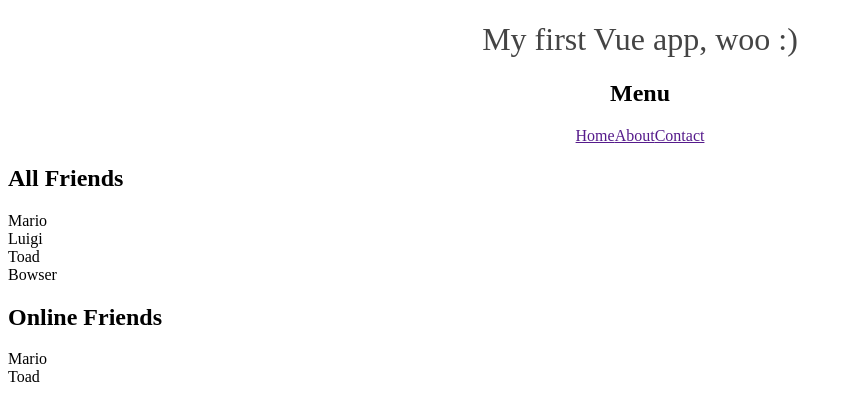
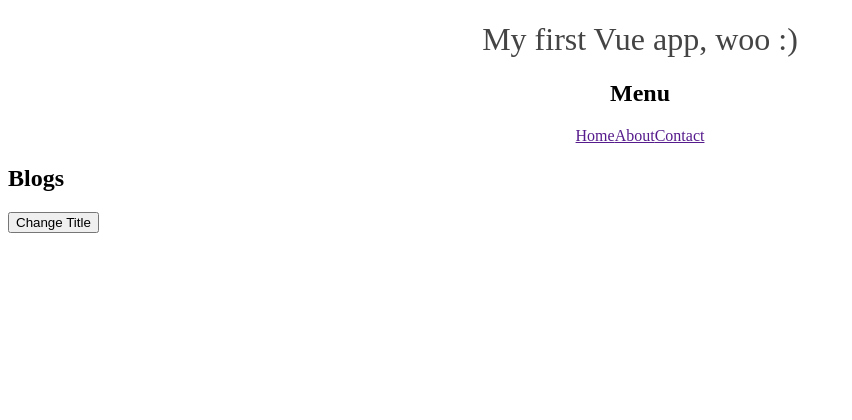
Before and after one commit to Djarid/netninja, a Vue app in the folder vue+firebase/vue_cli/: page / in a window 1280 px wide. Shown: the top 420 px of the page, without its empty margins (0-852 px from the left). Built offline with nearby package versions, Linux system fonts and the light colour scheme.

Commit message:
lesson 23

```diff
--- a/vue+firebase/vue_cli/src/App.vue
+++ b/vue+firebase/vue_cli/src/App.vue
@@ -2,42 +2,28 @@
   <div id="app">
     <h1>{{ title }}</h1>
     <Navbar />
-    <AllFriends  :friends="friends" @delete="deleteFriend" />
-    <OnlineFriends :friends="friends" />
+    <Blogs />
   </div>
 </template>
 
 <script>
 //import HelloWorld from './components/HelloWorld.vue'
 import Navbar from './components/Navbar.vue'
-import AllFriends from './components/AllFriends.vue'
-import OnlineFriends from './components/OnlineFriends.vue'
+import Blogs from './components/Blogs.vue'
 
 export default {
   name: 'App',
   components: {
     Navbar,
-    OnlineFriends,
-    AllFriends
+    Blogs
   },
   data() {
     return {
       title: 'My first Vue app, woo :)',
-      friends: [
-          { name: 'Mario', online: true },
-          { name: 'Luigi', online: false },
-          { name: 'Toad', online: true },
-          { name: 'Bowser', online: false },
-      ]
     }
   },
   methods: {
-    deleteFriend(payload) {
-      console.log(payload)
-      this.friends = this.friends.filter(friend => {
-        return friend.name !== payload.name
-      })
-    }
+
   }
 }
 </script>
--- a/vue+firebase/vue_cli/src/components/AllFriends.vue
+++ /dev/null
@@ -1,30 +0,0 @@
-<template>
-    <div id="all-friends">
-        <h2>All Friends</h2>
-        <div v-for="(friend, index) in friends" :key="index">
-            <span @click="unfriend(friend.name)">{{ friend.name }}</span>
-        </div>
-    </div>
-</template>
-
-<script>
-export default {
-    name: 'AllFriends',
-    props: [
-        'friends'
-    ],
-    data() {
-        return {
-        }
-    },
-    methods: {
-        unfriend(name) {
-            this.$emit('delete',{name})
-        }
-    }
-}
-</script>
-
-<style>
-
-</style>
--- /dev/null
+++ b/vue+firebase/vue_cli/src/components/Blogs.vue
@@ -0,0 +1,37 @@
+<template>
+    <div class="blogs">
+        <h2>{{ blogTitle }}</h2>
+        <button @click="changeTitle">Change Title</button>
+    </div>
+</template>
+
+<script>
+export default {
+    name: 'Blogs',
+    data() {
+        return {
+            blogTitle: 'Blogs'
+        }
+    },
+    methods: {
+        changeTitle() {
+            this.blogTitle = "Amazing Blog Site"
+        }
+    },
+    beforeCreate() {
+        alert('beforeCreate hook')
+    },
+    created() {
+        alert('created hook')
+    },
+    beforeMount() {
+        // alert('beforeMount hook')
+    },
+    mounted() {
+        // alert('mounted hook')
+    },
+    beforeUpdate() {
+        alert('beforeUpdate hook')
+    },
+}
+</script>
--- a/vue+firebase/vue_cli/src/components/OnlineFriends.vue
+++ /dev/null
@@ -1,25 +0,0 @@
-<template>
-    <div id="online-friends">
-        <h2>Online Friends</h2>
-        <div v-for="(friend, index) in friends" :key="index">
-            <span v-if="friend.online">{{ friend.name }}</span>
-        </div>
-    </div>
-</template>
-
-<script>
-export default {
-    name: 'OnlineFriends',
-    props: [
-        'friends'
-    ],
-    data() {
-        return {
-        }
-    }
-}
-</script>
-
-<style>
-
-</style>
```
Also changed, not shown: vue+firebase/vue_cli/src/components/HelloWorld.vue (deleted, +0 -58 lines).
